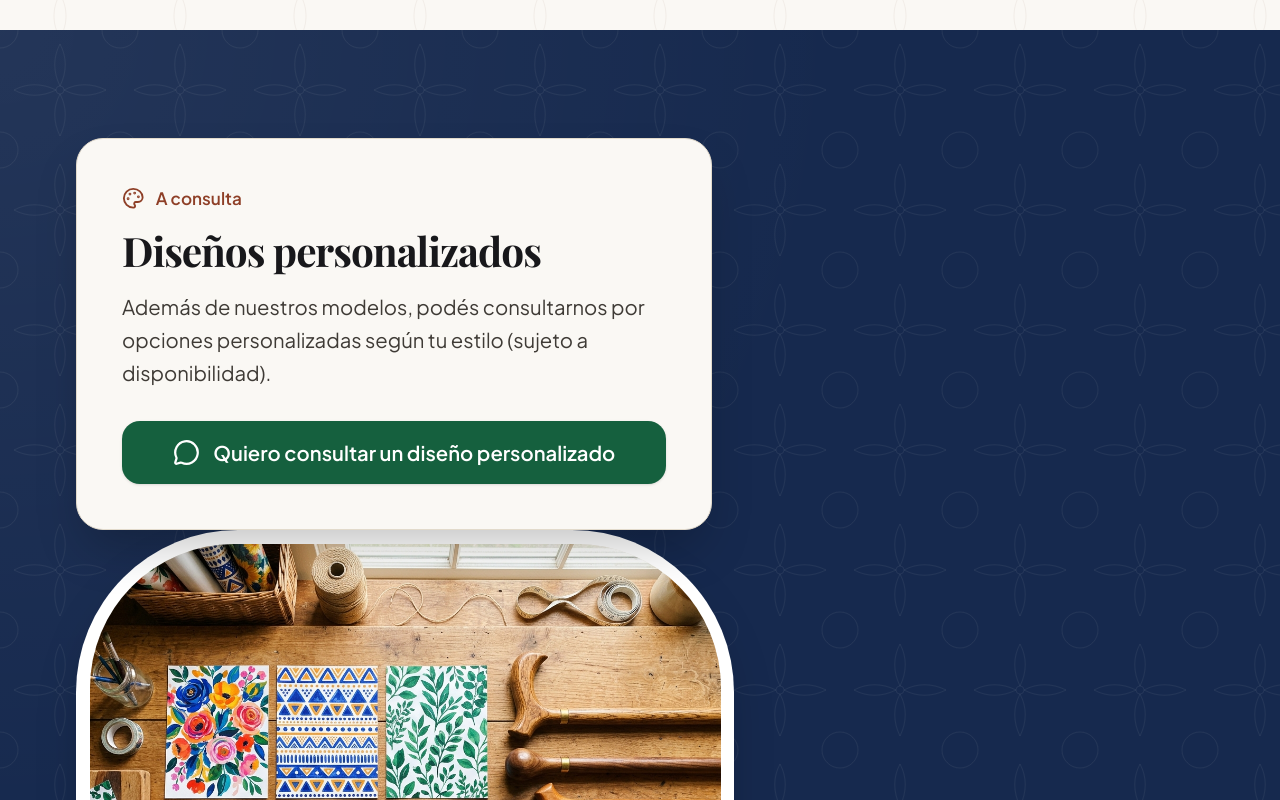
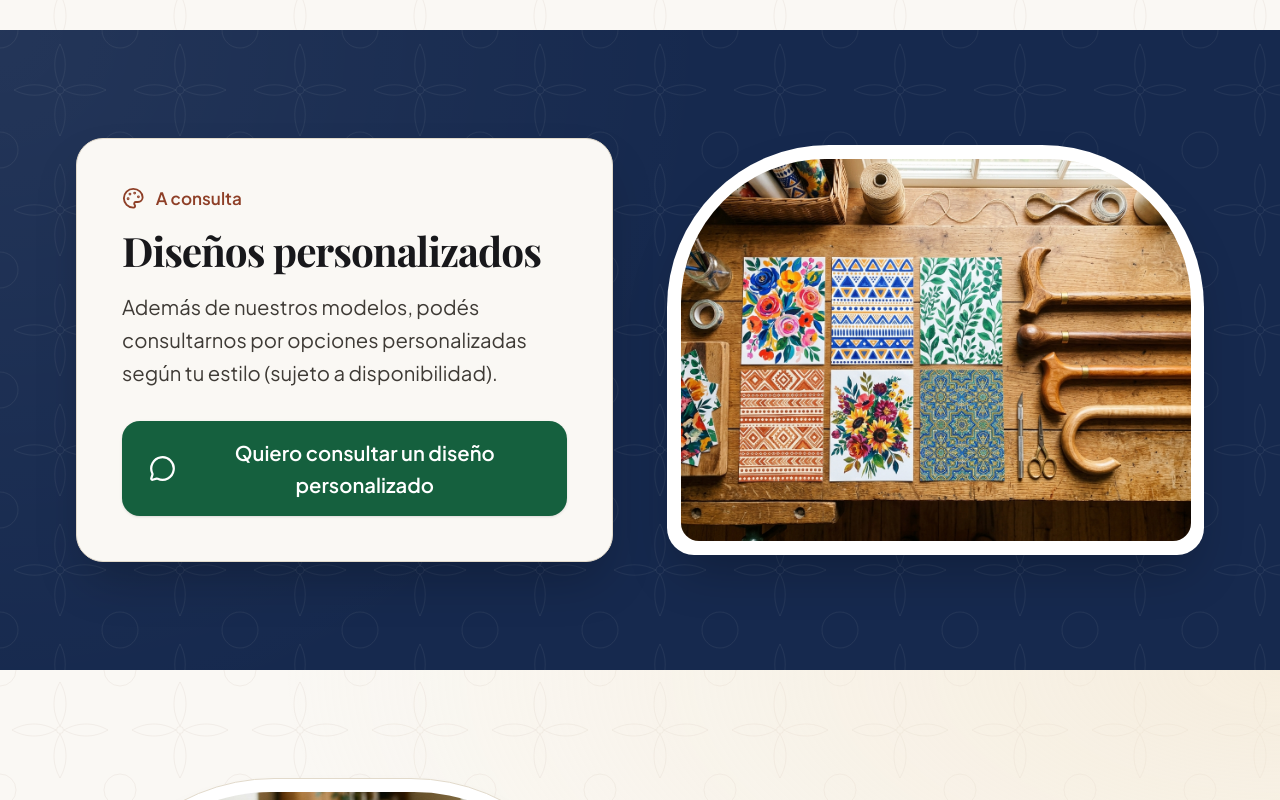
Before and after one commit to soficelorrio-p/Caminemos-Juntos, a React (Vite) app: page / in a window 1280 px wide. Shown: the part 2460-3260 px from the top of the page. Built offline with nearby package versions, Linux system fonts and the light colour scheme; a web font is replaced by a local one.

Commit message:
style: update layout for custom design section
Adjust grid column proportions and remove negative margin to improve responsiveness and visual balance in the custom design section.

```diff
--- a/src/App.tsx
+++ b/src/App.tsx
@@ -209,8 +209,8 @@ export default function App() {
           className="py-14 sm:py-24 bg-atelier-prussian text-white dark-surface"
         >
           <div className="max-w-[1200px] mx-auto px-4 sm:px-6 lg:px-8">
-            <div className="grid grid-cols-1 lg:grid-cols-12 items-center">
-              <div className="lg:col-span-7 lg:order-2">
+            <div className="grid grid-cols-1 lg:grid-cols-12 lg:gap-10 xl:gap-12 items-center">
+              <div className="lg:col-span-6 lg:order-2">
                 <div className="p-2.5 sm:p-3 rounded-t-[6rem] sm:rounded-t-[9rem] rounded-b-3xl bg-white shadow-2xl">
                   <div className="aspect-[4/3] rounded-t-[5.25rem] sm:rounded-t-[8rem] rounded-b-2xl overflow-hidden bg-[#F4F0E8]">
                     <SafeImage
@@ -223,7 +223,7 @@ export default function App() {
                 </div>
               </div>
 
-              <div className="lg:col-span-6 lg:order-1 -mt-8 mx-2 sm:mx-6 lg:mx-0 lg:mt-0 lg:-mr-16 relative z-10 bg-[#FAF8F4] text-[#18181B] border border-[#E2DACB] rounded-3xl p-6 sm:p-10 shadow-2xl">
+              <div className="lg:col-span-6 lg:order-1 -mt-8 mx-2 sm:mx-6 lg:mx-0 lg:mt-0 relative z-10 bg-[#FAF8F4] text-[#18181B] border border-[#E2DACB] rounded-3xl p-6 sm:p-10 shadow-2xl">
                 <div className="inline-flex items-center gap-2.5 text-[#8E3F27] text-[0.95rem] font-semibold">
                   <Palette className="w-5 h-5 shrink-0" aria-hidden="true" />
                   <span>A consulta</span>
```
